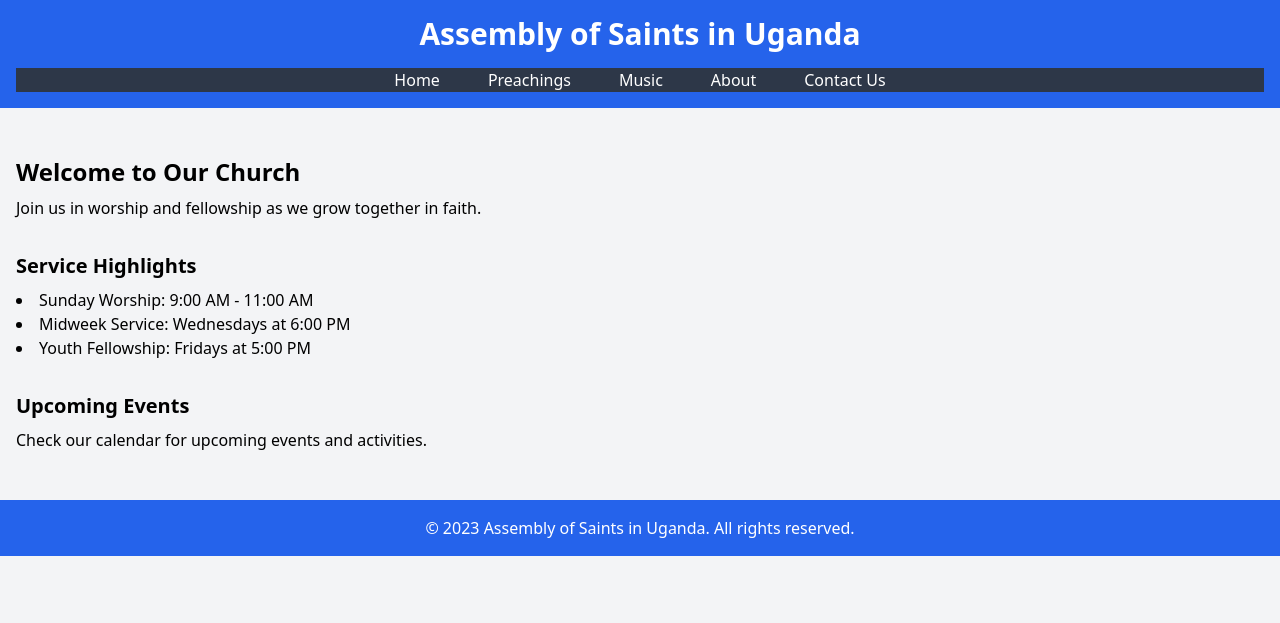
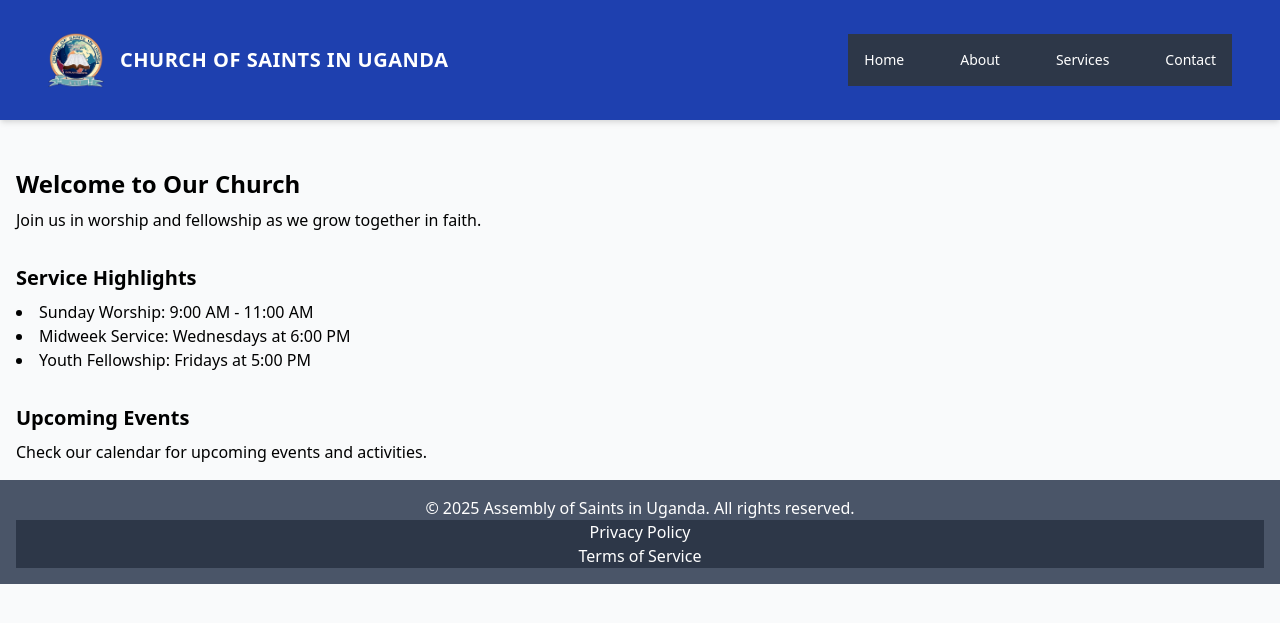
Before and after one commit to Bless-ngesera/ASSEMBLY_OF_SAINTS_IN_UGANDA, a PHP site: page / in a window 1280 px wide. Shown: the top 623 px of the page. Run offline with PHP 8.4, Linux system fonts and the light colour scheme; some libraries are stand-ins or nearby versions.

Commit message:
Update index.php
include header and footer

```diff
--- a/assembly-of-saints/user-folder/index.php
+++ b/assembly-of-saints/user-folder/index.php
@@ -1,3 +1,7 @@
+<?php
+include 'includes/header.php';
+?>
+
 <!DOCTYPE html>
 <html lang="en">
 <head>
@@ -8,19 +12,6 @@
     <link href="https://cdn.jsdelivr.net/npm/tailwindcss@2.2.19/dist/tailwind.min.css" rel="stylesheet">
 </head>
 <body class="bg-gray-100">
-    <header class="bg-blue-600 text-white p-4">
-        <h1 class="text-3xl font-bold text-center">Assembly of Saints in Uganda</h1>
-        <nav class="mt-4">
-            <ul class="flex justify-center space-x-4">
-                <li><a href="index.php" class="hover:underline">Home</a></li>
-                <li><a href="preachings.php" class="hover:underline">Preachings</a></li>
-                <li><a href="music.php" class="hover:underline">Music</a></li>
-                <li><a href="about.php" class="hover:underline">About</a></li>
-                <li><a href="contact.php" class="hover:underline">Contact Us</a></li>
-            </ul>
-        </nav>
-    </header>
-
     <main class="container mx-auto p-4">
         <section class="mt-8">
             <h2 class="text-2xl font-semibold">Welcome to Our Church</h2>
@@ -42,8 +33,8 @@
         </section>
     </main>
 
-    <footer class="bg-blue-600 text-white p-4 mt-8">
-        <p class="text-center">© 2023 Assembly of Saints in Uganda. All rights reserved.</p>
-    </footer>
+<?php
+include 'includes/footer.php';
+?>
 </body>
 </html>
```
